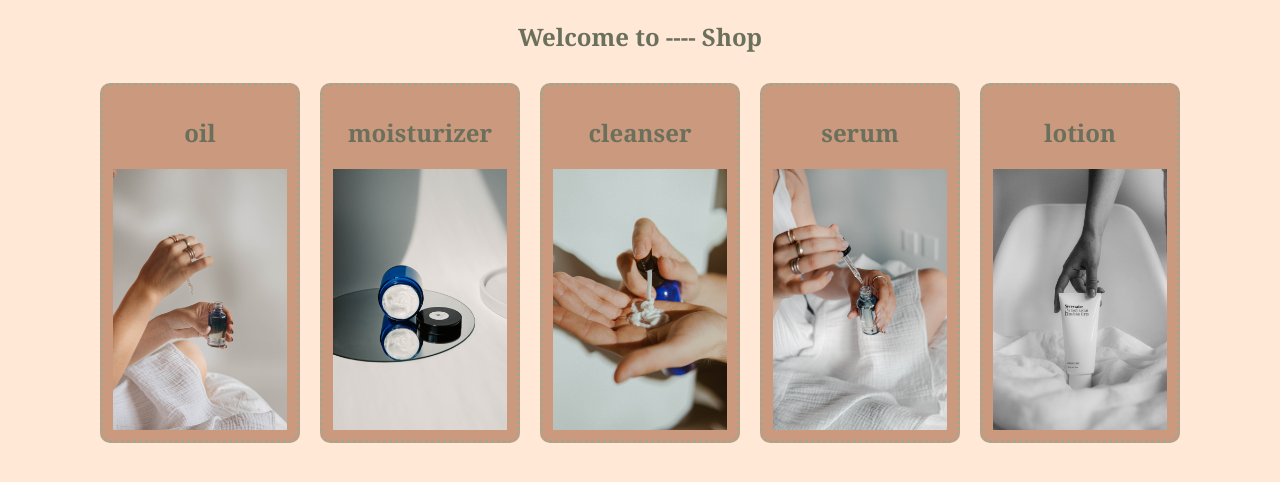
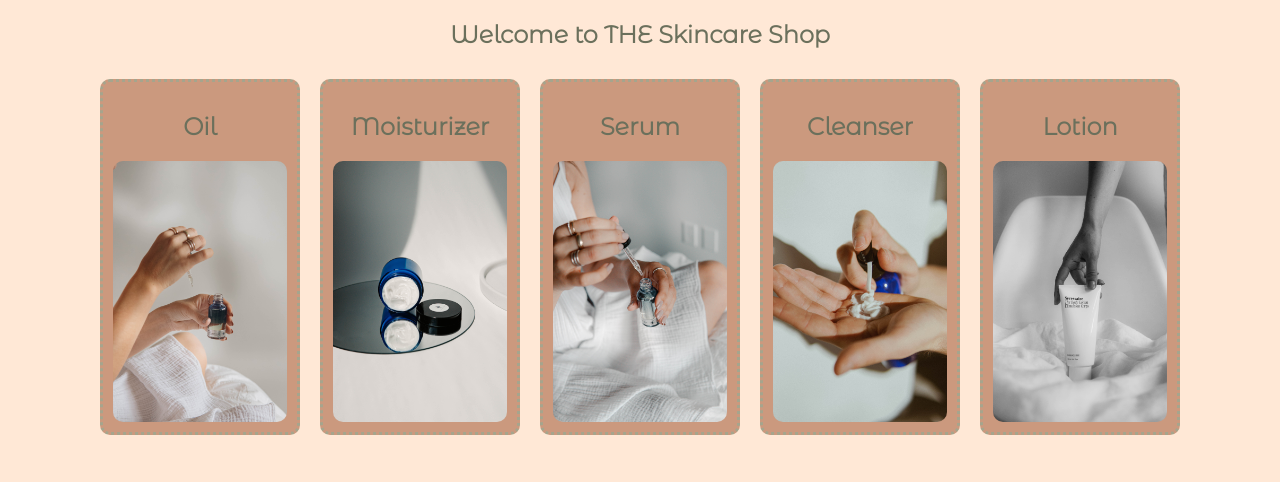
Before and after one commit to abrielcleaver/e-commerce-project, a website with bundled scripts: page index.html in a window 1280 px wide. Built offline with nearby package versions, Linux system fonts and the light colour scheme.

Commit message:
update styling

```diff
--- a/app.js
+++ b/app.js
@@ -7,7 +7,7 @@
   // use user input to update state
   // update DOM to reflect the new state
 
-  import {renderProduct} from './render-product.js';
+  import { renderProduct } from './render-product.js';
   import { products } from './products.js';
 
   const productList = document.getElementById('product-list');
--- a/index.html
+++ b/index.html
@@ -9,15 +9,18 @@
     <link rel="stylesheet" href="./styles/reset.css">
     <link rel="stylesheet" href="./styles/style.css">
     <link rel="stylesheet" href="./styles/home.css">
-    <title>Document</title>
+
+    <!--font links-->
+    <link rel="preconnect" href="https://fonts.googleapis.com">
+    <link rel="preconnect" href="https://fonts.gstatic.com" crossorigin>
+    <link href="https://fonts.googleapis.com/css2?family=Montserrat+Alternates:ital,wght@0,100;0,300;1,200;1,400&display=swap" rel="stylesheet">
+
+    <title>Skincare Shoppe</title>
 </head>
 
 <body>
-    <h2>Welcome to ---- Shop</h2>
-    <div id="product-list">
-
-    </div>
-
+    <h2>Welcome to THE Skincare Shop</h2>
+    <div id="product-list"></div>
 
     <script type="module" src="./app.js"></script>
 </body>
--- a/products.js
+++ b/products.js
@@ -1,7 +1,7 @@
 export const products = [
     {
         id: '1',
-        name: 'oil',
+        name: 'Oil',
         img: 'assets/mathilde-langevin-FDRaYqiTY1k-unsplash.jpg',
         description: 'skin oil',
         type: 'skincare',
@@ -10,7 +10,7 @@ export const products = [
     },
     {
         id: '2',
-        name: 'moisturizer',
+        name: 'Moisturizer',
         img: 'assets/mathilde-langevin-xAEkkCWfM9I-unsplash.jpg',
         description: 'skin oil',
         type: 'skincare',
@@ -18,23 +18,23 @@ export const products = [
     },
     {
         id: '3',
-        name: 'cleanser',
+        name: 'Serum',
+        img: 'assets/mathilde-langevin-Pv7SK92At0o-unsplash.jpg',
+        description: 'skin oil',
+        type: 'skincare',
+        price: 10
+    },
+    {
+        id: '4',
+        name: 'Cleanser',
         img: 'assets/mathilde-langevin-sMUqC7icx7g-unsplash.jpg',
         description: 'face cleanser',
         type: 'skincare',
         price: 15
     },
     {
-        id: '4',
-        name: 'serum',
-        img: 'assets/mathilde-langevin-Pv7SK92At0o-unsplash.jpg',
-        description: 'skin oil',
-        type: 'skincare',
-        price: 10
-    },
-    {
         id: '5',
-        name: 'lotion',
+        name: 'Lotion',
         img: 'assets/mathilde-langevin-Msb7Wotyq0Q-unsplash.jpg',
         description: 'face and hand lotion',
         type: 'skincare',
--- a/styles/style.css
+++ b/styles/style.css
@@ -14,7 +14,7 @@ body {
 }
 
 h1, h2 {
-    font-family: Georgia, sans-serif;
+    font-family: 'Montserrat Alternates', sans-serif;
     font-weight: bold;
     color: var(--color-6);
 }
@@ -41,4 +41,5 @@ h1, h2 {
 
 .product-card img {
     width: 100%;
+    border-radius: 10px;
 }
```
